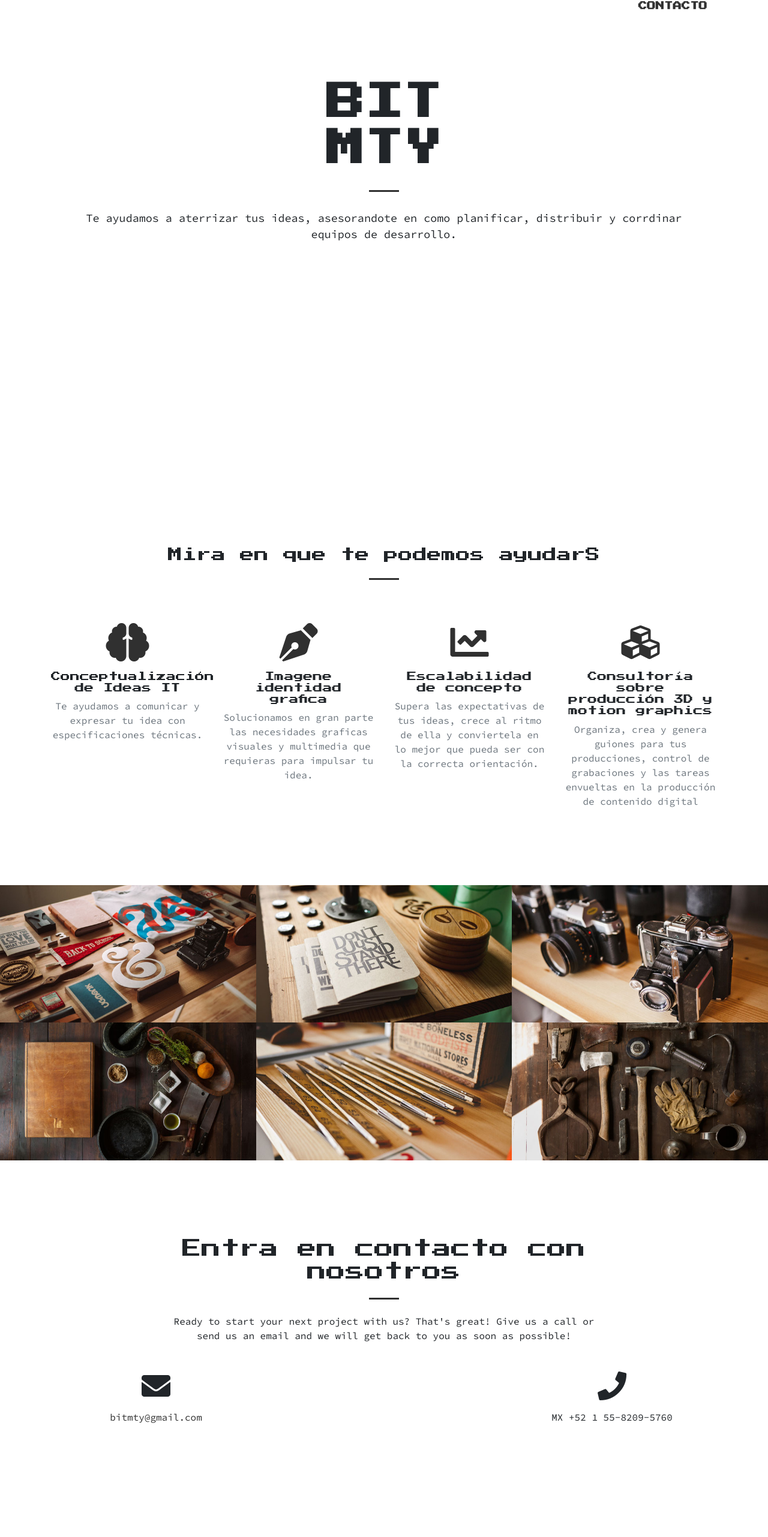
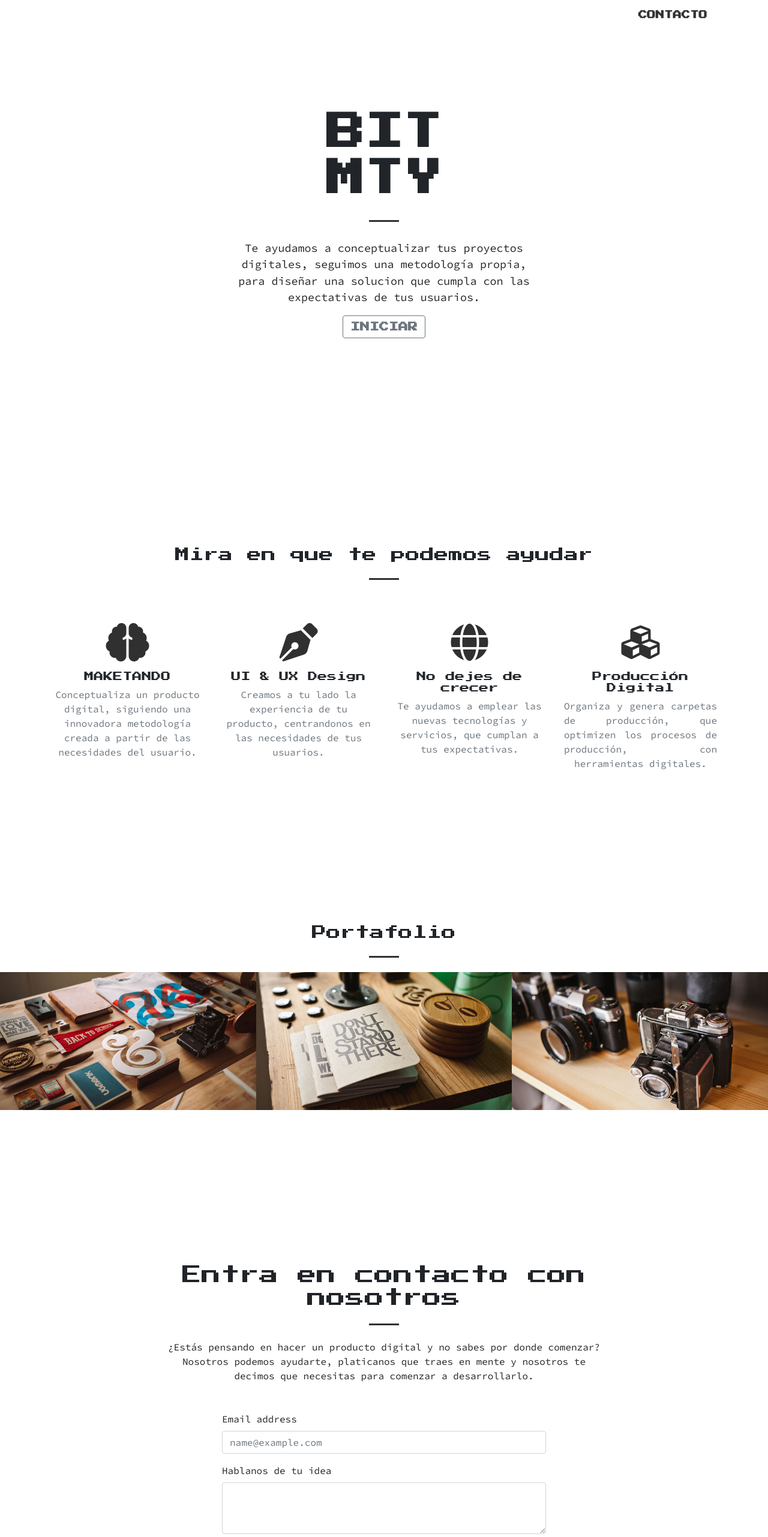
Before and after one commit to 88xdev/devdemo, a website with bundled scripts: page index.html in a window 1280 px wide. Shown: the part 17-2580 px from the top of the page at 60% size. Before the commit the page ends 2536 px from the top, so only its background shows below. Built offline with nearby package versions, Linux system fonts and the light colour scheme.

Commit message:
few changesr

```diff
--- a/css/creative.css
+++ b/css/creative.css
@@ -170,7 +170,7 @@ img::-moz-selection {
 header.masthead {
   padding-top: 10rem;
   padding-bottom: calc(10rem - 56px);
- background-color: #fff;
+  background-color: #fff;
   background-position: center center;
   -webkit-background-size: cover;
   -moz-background-size: cover;
@@ -289,25 +289,9 @@ header.masthead p {
 .btn {
   font-weight: 700;
   text-transform: uppercase;
-  border: none;
-  border-radius: 300px;
   font-family: 'Press Start 2P', cursive;
 }
 
 .btn-xl {
   padding: 1rem 2rem;
 }
-
-.btn-primary {
-  background-color:  #303030;
-  border-color:  #303030;
-}
-
-.btn-primary:hover, .btn-primary:focus, .btn-primary:active {
-  color: #fff;
-  background-color: #ee4b28 !important;
-}
-
-.btn-primary:active, .btn-primary:focus {
-  box-shadow: 0 0 0 0.2rem rgba(240, 95, 64, 0.5) !important;
-}
--- a/css/style.css
+++ b/css/style.css
@@ -1,4 +1,14 @@
 .carousel-item{
     max-width: 2048px;
-    padding-top: 150px;
+    padding-top: 200px;
 }
+
+.centered{
+    text-align: justify;
+    -moz-text-align-last: center;
+    text-align-last: center;
+}
+
+.p-0{
+    padding-top: 100px;
+}
--- a/index.html
+++ b/index.html
@@ -7,7 +7,7 @@
 
   <title>BIT MTY</title>
 
-  <!-- Bootstrap core CSS -->
+
   <link href="https://fonts.googleapis.com/css?family=Press+Start+2P|Source+Code+Pro" rel="stylesheet">
 
 
@@ -15,15 +15,9 @@
     crossorigin="anonymous">
 
 
-  <!-- Custom fonts for this template -->
+
   <link rel="stylesheet" href="https://use.fontawesome.com/releases/v5.2.0/css/all.css" integrity="sha384-hWVjflwFxL6sNzntih27bfxkr27PmbbK/iSvJ+a4+0owXq79v+lsFkW54bOGbiDQ"
     crossorigin="anonymous">
-
-
-  <link href='https://fonts.googleapis.com/css?family=Open+Sans:300italic,400italic,600italic,700italic,800italic,400,300,600,700,800'
-    rel='stylesheet' type='text/css'>
-  <link href='https://fonts.googleapis.com/css?family=Merriweather:400,300,300italic,400italic,700,700italic,900,900italic'
-    rel='stylesheet' type='text/css'>
 
   <!-- Plugin CSS -->
 
@@ -39,7 +33,7 @@
   <!-- Navigation -->
   <nav class="navbar navbar-expand-lg navbar-light fixed-top" id="mainNav">
     <div class="container">
-      <a class="navbar-brand js-scroll-trigger" href="#page-top">BIT MTY</a>
+      <a class="navbar-brand js-scroll-trigger" href="#page-top">BIT<br>MTY</a>
       <button class="navbar-toggler navbar-toggler-right" type="button" data-toggle="collapse" data-target="#navbarResponsive"
         aria-controls="navbarResponsive" aria-expanded="false" aria-label="Toggle navigation">
         <span class="navbar-toggler-icon"></span>
@@ -65,20 +59,19 @@
 
   <header class="masthead text-center text-black d-flex">
 
-    <div id="carouselExampleIndicators" class="container carousel slide" data-ride="carousel">
-      <ol class="carousel-indicators">
-        <li data-target="#carouselExampleIndicators" data-slide-to="0" class="active"></li>
-        <li data-target="#carouselExampleIndicators" data-slide-to="1"></li>
-        <li data-target="#carouselExampleIndicators" data-slide-to="2"></li>
-      </ol>
-      <div class="container carousel-inner  ">
-        <div class="carousel-item  active">
+    <div class="container carousel slide" data-ride="carousel">
+
+      <div class="carousel-inner">
+        <div class="carousel-item active">
           <h1 class="text-uppercase">
-            <strong>BIT<br>MTY</strong>
+            <strong>bit<br>mty</strong>
           </h1>
           <hr>
-          <p class="text-black">Te ayudamos a aterrizar tus ideas, asesorandote en como planificar, distribuir y corrdinar
-            equipos de desarrollo.</p>
+          <div class="col-md-6 offset-md-3">
+            <p class="text-black">Te ayudamos a conceptualizar tus proyectos digitales, seguimos una metodología propia, para diseñar una solucion que cumpla con las expectativas de tus usuarios.</p>
+            <button type="button" class="btn btn-outline-secondary">Iniciar</button>
+          </div>
+
         </div>
 
 
@@ -98,7 +91,7 @@
     <div class="container">
       <div class="row">
         <div class="col-lg-12 text-center">
-          <h4 class="section-heading">Mira en que te podemos ayudarS</h4>
+          <h4 class="section-heading"> Mira en que te podemos ayudar</h4>
           <hr class="my-4">
         </div>
       </div>
@@ -108,52 +101,58 @@
         <div class="col-lg-3 col-md-6 text-center">
           <div class="service-box mt-5 mx-auto">
             <i class="fa fa-4x fa-brain text-primary mb-3 sr-icons"></i>
-            <h6>Conceptualización de Ideas IT</h6>
-            <p class="text-muted mb-0">Te ayudamos a comunicar y expresar tu idea con especificaciones técnicas.</p>
+            <h6>MAKETANDO</h6>
+            <p class="text-muted mb-0">Conceptualiza un producto digital, siguiendo una innovadora metodología creada a partir
+              de las necesidades del usuario.</p>
           </div>
         </div>
         <div class="col-lg-3 col-md-6 text-center">
           <div class="service-box mt-5 mx-auto">
             <i class="fa fa-4x fa-pen-nib text-primary mb-3 sr-icons"></i>
-            <h6>Imagene identidad grafica</h6>
-            <p class="text-muted mb-0">Solucionamos en gran parte las necesidades graficas visuales y multimedia que requieras
-              para impulsar tu idea.</p>
+            <h6>UI & UX Design</h6>
+            <p class="text-muted mb-0">Creamos a tu lado la experiencia de tu producto, centrandonos en las necesidades de
+              tus usuarios.</p>
           </div>
         </div>
         <div class="col-lg-3 col-md-6 text-center">
           <div class="service-box mt-5 mx-auto">
-            <i class="fa fa-4x fa-chart-line text-primary mb-3 sr-icons"></i>
-            <h6>Escalabilidad de concepto</h6>
-            <p class="text-muted mb-0">Supera las expectativas de tus ideas, crece al ritmo de ella y conviertela en lo mejor
-              que pueda ser con la correcta orientación.</p>
+            <i class="fa fa-4x fa-globe text-primary mb-3 sr-icons"></i>
+            <h6>No dejes de crecer</h6>
+            <p class="text-muted mb-0">Te ayudamos a emplear las nuevas tecnologías y servicios, que cumplan a tus expectativas.</p>
           </div>
+
         </div>
         <div class="col-lg-3 col-md-6 text-center">
           <div class="service-box mt-5 mx-auto">
             <i class="fa fa-4x fa-cubes text-primary mb-3 sr-icons"></i>
-            <h6>Consultoría sobre producción 3D y motion graphics
-              </h3>
-              <p class="text-muted mb-0">Organiza, crea y genera guiones para tus producciones, control de grabaciones y
-                las tareas envueltas en la producción de contenido digital</p>
+            <h6>Producción Digital</h6>
+            <p class="text-muted mb-0 centered">Organiza y genera carpetas de producción, que optimizen los procesos de producción,
+              con herramientas digitales. </p>
           </div>
         </div>
       </div>
     </div>
   </section>
 
-  <section class="p-0" id="portfolio">
+  <section id="portfolio">
+
     <div class="container-fluid p-0">
+      <div class="col-lg-12 text-center">
+        <h4 class="section-heading">Portafolio</h4>
+        <hr class="my-4">
+      </div>
       <div class="row no-gutters popup-gallery">
+
         <div class="col-lg-4 col-sm-6">
           <a class="portfolio-box" href="img/portfolio/fullsize/1.jpg">
             <img class="img-fluid" src="img/portfolio/thumbnails/1.jpg" alt="">
             <div class="portfolio-box-caption">
               <div class="portfolio-box-caption-content">
                 <div class="project-category text-black">
-                  Category
+                  Mobile
                 </div>
                 <div class="project-name">
-                  Project Name
+                  ART3D
                 </div>
               </div>
             </div>
@@ -165,10 +164,10 @@
             <div class="portfolio-box-caption">
               <div class="portfolio-box-caption-content">
                 <div class="project-category text-black">
-                  Category
+                  Web Design
                 </div>
                 <div class="project-name">
-                  Project Name
+                  PLANNED
                 </div>
               </div>
             </div>
@@ -180,61 +179,19 @@
             <div class="portfolio-box-caption">
               <div class="portfolio-box-caption-content">
                 <div class="project-category text-black">
-                  Category
+                  Mobile
                 </div>
                 <div class="project-name">
-                  Project Name
+                  Educoins
                 </div>
               </div>
             </div>
           </a>
         </div>
-        <div class="col-lg-4 col-sm-6">
-          <a class="portfolio-box" href="img/portfolio/fullsize/4.jpg">
-            <img class="img-fluid" src="img/portfolio/thumbnails/4.jpg" alt="">
-            <div class="portfolio-box-caption">
-              <div class="portfolio-box-caption-content">
-                <div class="project-category text-black">
-                  Category
-                </div>
-                <div class="project-name">
-                  Project Name
-                </div>
-              </div>
-            </div>
-          </a>
-        </div>
-        <div class="col-lg-4 col-sm-6">
-          <a class="portfolio-box" href="img/portfolio/fullsize/5.jpg">
-            <img class="img-fluid" src="img/portfolio/thumbnails/5.jpg" alt="">
-            <div class="portfolio-box-caption">
-              <div class="portfolio-box-caption-content">
-                <div class="project-category text-black">
-                  Category
-                </div>
-                <div class="project-name">
-                  Project Name
-                </div>
-              </div>
-            </div>
-          </a>
-        </div>
-        <div class="col-lg-4 col-sm-6">
-          <a class="portfolio-box" href="img/portfolio/fullsize/6.jpg">
-            <img class="img-fluid" src="img/portfolio/thumbnails/6.jpg" alt="">
-            <div class="portfolio-box-caption">
-              <div class="portfolio-box-caption-content">
-                <div class="project-category text-black">
-                  Category
-                </div>
-                <div class="project-name">
-                  Project Name
-                </div>
-              </div>
-            </div>
-          </a>
-        </div>
+
+
       </div>
+    </div>
     </div>
   </section>
   <section id="contact">
@@ -243,19 +200,32 @@
         <div class="col-lg-8 mx-auto text-center">
           <h2 class="section-heading">Entra en contacto con nosotros</h2>
           <hr class="my-4">
-          <p class="mb-5">Ready to start your next project with us? That's great! Give us a call or send us an email and
-            we will get back to you as soon as possible!</p>
+          <p class="mb-5">¿Estás pensando en hacer un producto digital y no sabes por donde comenzar?<br>Nosotros podemos ayudarte, platicanos que traes en mente y nosotros te decimos que necesitas para comenzar a desarrollarlo.</p>
         </div>
       </div>
       <div class="row">
-
-        <div class="col-lg-4 mr-auto text-center">
+        <div class="col-md-6 offset-md-3">
+          <form>
+            <div class="form-group">
+              <label for="exampleFormControlInput1">Email address</label>
+              <input type="email" class="form-control" id="exampleFormControlInput1" placeholder="name@example.com">
+            </div>
+            <div class="form-group">
+              <label for="exampleFormControlTextarea1">Hablanos de tu idea</label>
+              <textarea class="form-control" id="exampleFormControlTextarea1" rows="3"></textarea>
+            </div>
+            <div class="col-md-6 offset-md-8">
+              <button type="button" class="btn btn-outline-secondary">Enviar</button>
+            </div>
+          </form>
+        </div>
+        <div class="col-md-6 mr-auto text-center">
           <i class="fa fa-envelope fa-3x mb-3 sr-contact"></i>
           <p>
             <a href="mailto:your-email@your-domain.com">bitmty@gmail.com</a>
           </p>
         </div>
-        <div class="col-lg-4 ml-auto text-center">
+        <div class="col-md-6   ml-auto text-center">
           <i class="fa fa-phone fa-3x mb-3 sr-contact"></i>
           <p>MX +52 1 55-8209-5760</p>
         </div>
```
